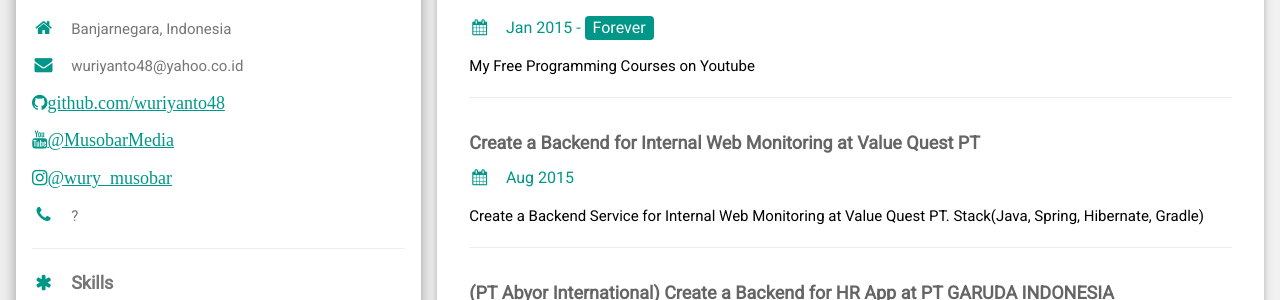
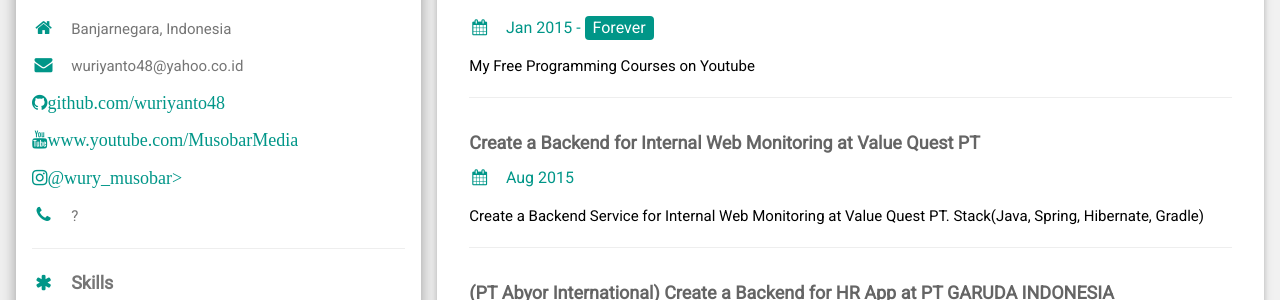
Before and after one commit to wuriyanto48/wuriyanto48.github.io, a Jekyll site: the page about/index.html, which Jekyll copies as it is, in a window 1280 px wide. Shown: the part 456-756 px from the top of the page. Built offline with Jekyll 4.4.1, drawn with Linux system fonts in a browser that asks for light colours.

Commit message:
update about

```diff
--- a/about/index.html
+++ b/about/index.html
@@ -58,9 +58,9 @@ html,body,h1,h2,h3,h4,h5,h6 {font-family: "Roboto", sans-serif}
           <p><i class="fa fa-briefcase fa-fw w3-margin-right w3-large w3-text-teal"></i>Self Taught Coder</p>
           <p><i class="fa fa-home fa-fw w3-margin-right w3-large w3-text-teal"></i>Banjarnegara, Indonesia</p>
           <p><i class="fa fa-envelope fa-fw w3-margin-right w3-large w3-text-teal"></i>wuriyanto48@yahoo.co.id</p>
-          <p><i class="fa fa-github fa-fw w3-margin-right w3-large w3-text-teal"><a href="https://github.com/wuriyanto48">github.com/wuriyanto48</a></i></p>
-          <p><i class="fa fa-youtube fa-fw w3-margin-right w3-large w3-text-teal"><a href="https://www.youtube.com/MusobarMedia">@MusobarMedia</a></i></p>
-          <p><i class="fa fa-instagram fa-fw w3-margin-right w3-large w3-text-teal"><a href="https://www.instagram.com/wury_musobar/">@wury_musobar</a></i></p>
+          <p><i class="fa fa-github fa-fw w3-margin-right w3-large w3-text-teal">github.com/wuriyanto48</i></p>
+          <p><i class="fa fa-youtube fa-fw w3-margin-right w3-large w3-text-teal">www.youtube.com/MusobarMedia</i></p>
+          <p><i class="fa fa-instagram fa-fw w3-margin-right w3-large w3-text-teal">@wury_musobar></i></p>
           <p><i class="fa fa-phone fa-fw w3-margin-right w3-large w3-text-teal"></i>?</p>
           <hr>
 
```
